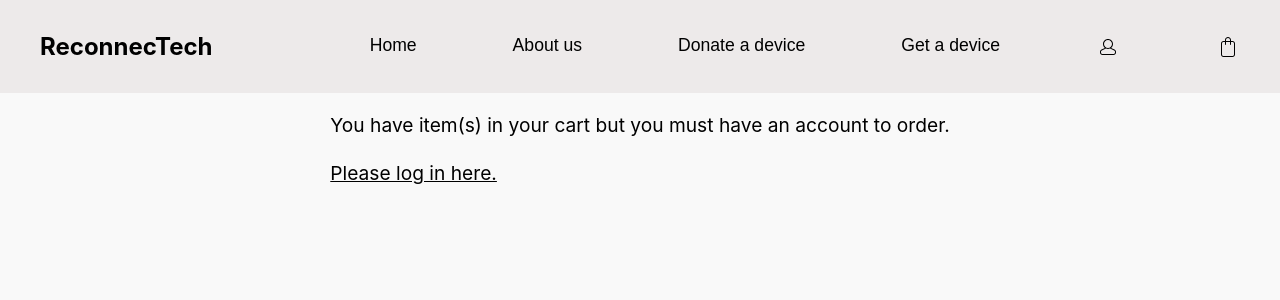
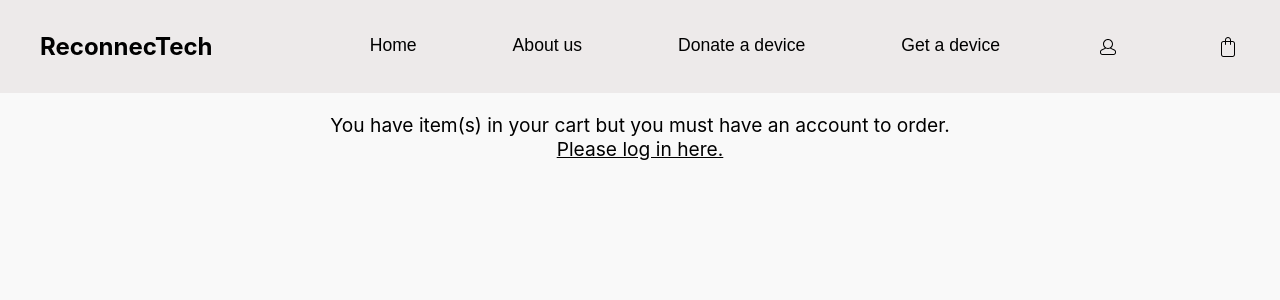
Before and after one commit to AudreyKj/reconnecTech, a React (Create React App) app in the folder client/: page /cart in a window 1280 px wide. Shown: the top 300 px of the page. Built offline with nearby package versions, Linux system fonts and the light colour scheme.

Commit message:
last changes

```diff
--- a/client/src/App.css
+++ b/client/src/App.css
@@ -161,6 +161,7 @@
   border: none;
   background-color: #0429AE;
   color: white;
+  border: 1px solid transparent;
   transition: all 0.3s;
 }
 
@@ -258,6 +259,7 @@
   background-color: #f9ded8;
   padding: 4px;
   border-radius: 8px;
+  margin-top:10px;
 }
 
 /* Donor Signup */
@@ -418,6 +420,10 @@
   padding-top:20px;
 }
 
+.tip {
+  text-align:center;
+}
+
 .cart a {
   text-decoration: underline;
 }
@@ -444,6 +450,7 @@
   margin-top: 10px;
   font-size: 1rem;
   transition: all 0.3s;
+  border: 1px solid transparent;
 }
 
 .cartItem button:hover {
--- a/client/src/index.tsx
+++ b/client/src/index.tsx
@@ -28,7 +28,7 @@
       <App />
       <Routes>
       <Route path="/" element={<Homepage />} />
-        <Route path="/login" element={localStorage.getItem('user') ? <Inventory /> : <Signup />} />
+        <Route path="/login" element={<Signup />} />
         <Route path="/register-donor" element={<RegisterDonor />} />
         <Route path="/register-recipient" element={<RegisterRecipient />} />
         <Route path="/get-a-device" element={<Inventory />} />
--- a/client/src/pages/Cart.tsx
+++ b/client/src/pages/Cart.tsx
@@ -13,13 +13,13 @@
     return (
         <section className="cart">
             {!isUserLoggedIn && (
-                <span>You have item(s) in your cart but you must have an account to order. <br /><br /> <Link to="/login">Please log in here.</Link> </span>
+                <span className="tip">You have item(s) in your cart but you must have an account to order.<br /><Link to="/login">Please log in here.</Link> </span>
             )}
             {isUserLoggedIn && cartItems && cartItems.length > 0 && cartItems.map((item: { device_type: string, id: string }) => {
                 return(<CartItem id={item.id} key={item.id} device_type={item.device_type} />)
             })}
             {isUserLoggedIn && !cartItems && (
-                <span>You don't have any item(s) in your cart: the devices you select will be listed here.</span>
+                <span className="tip">You don't have any item(s) in your cart: the devices you select will be listed here.</span>
             )}
         </section>
     );
```
